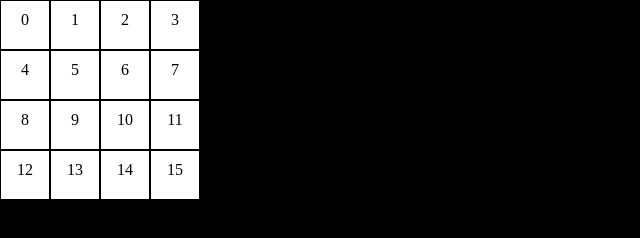
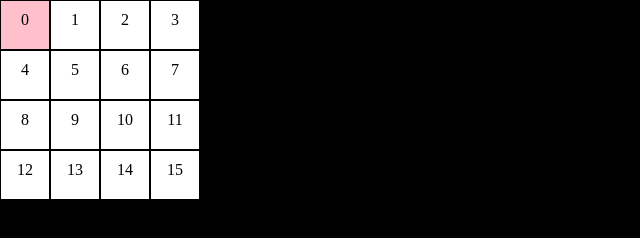
Before and after one commit to vini-ar/Etch-a-Sketch, a plain HTML site: page index.html in a window 1280 px wide. Shown: the whole page, without its empty margins (0-640 px from the left). Drawn offline with Linux system fonts and the light colour scheme.

Commit message:
Create class to change the color of the square inside the div

```diff
--- a/index.css
+++ b/index.css
@@ -31,3 +31,7 @@ body {
     background-color: white;
     border: 1px solid black;
 }
+
+.square-hover {
+    background-color: pink;
+}
```
